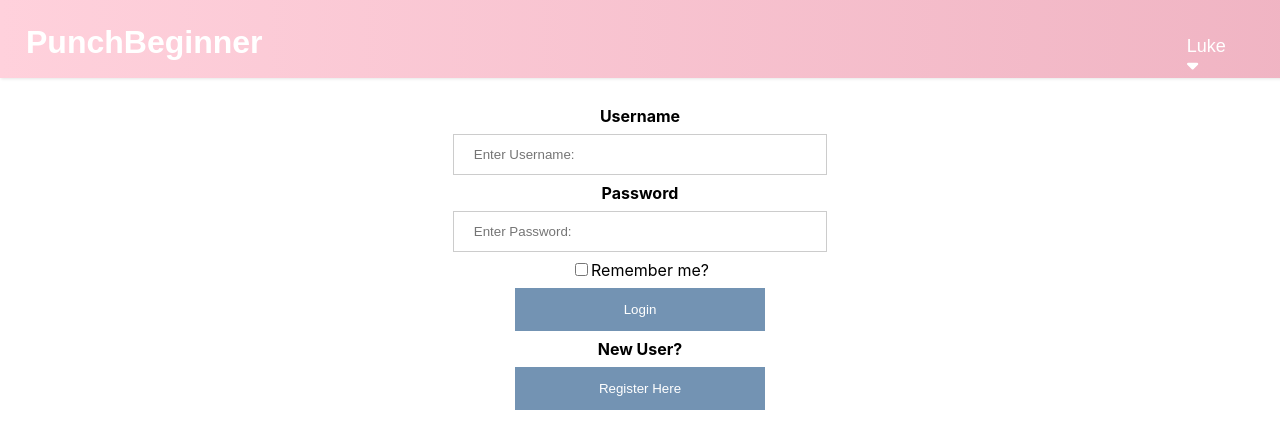
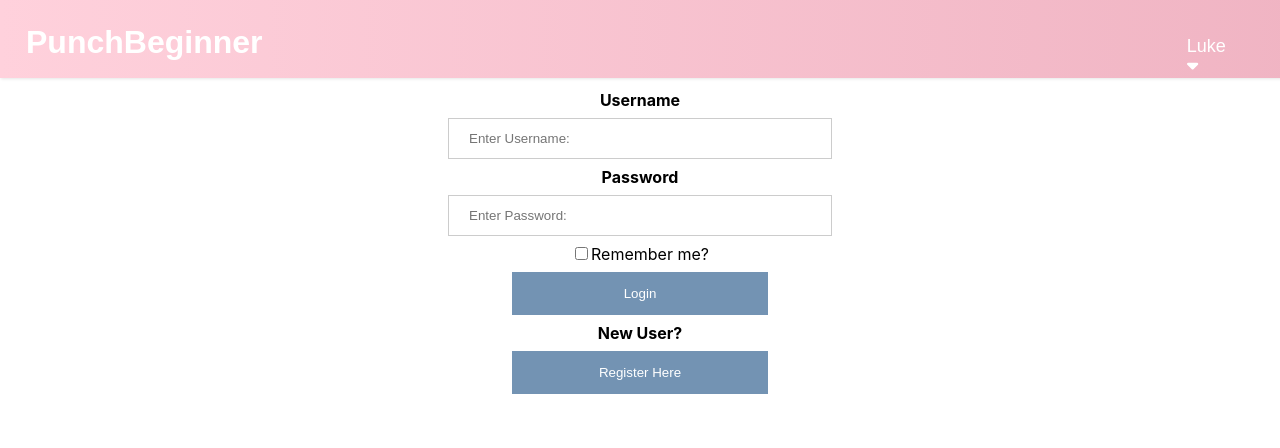
Before and after one commit to luke-bluefintech/PunchBeginnerApp, a React (Create React App) app in the folder it_1_code/: page /login in a window 1280 px wide. Shown: the top 448 px of the page. Built offline with nearby package versions, Linux system fonts and the light colour scheme.

Commit message:
fixing padding

```diff
--- a/it_1_code/src/newproject/NewProject.css
+++ b/it_1_code/src/newproject/NewProject.css
@@ -41,7 +41,7 @@ createbutton:hover {
 /* Add padding to containers */
 .container {
     margin-top: 5%;
-    padding: 16px;
+    padding: 0px;
 }
 
 .container {
```
